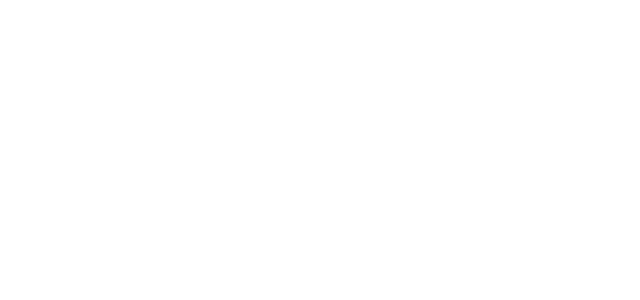
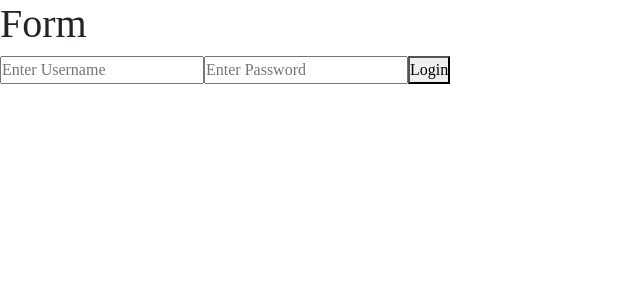
Before and after one commit to mern-trainer/Risin-Batch-ReactJS, a React (Vite) app: page /form in a window 1280 px wide. Before the commit this address had no page. Shown: the top 300 px of the page, without its empty margins (0-640 px from the left). Built offline with nearby package versions, Linux system fonts and the light colour scheme; a web font is replaced by a local one.

Commit message:
form management in react

```diff
--- a/package.json
+++ b/package.json
@@ -12,6 +12,7 @@
   "dependencies": {
     "axios": "^1.7.9",
     "bootstrap": "^5.3.3",
+    "formik": "^2.4.6",
     "react": "^18.3.1",
     "react-bootstrap": "^2.10.7",
     "react-dom": "^18.3.1",
--- a/src/App.jsx
+++ b/src/App.jsx
@@ -16,6 +16,7 @@
 import Page2 from "./Pages/Page2"
 import Params from "./Pages/Params"
 import SingleProductPage from "./Pages/SingleProductPage"
+import FormPage from "./Pages/Form"
 
 // context api => Provide a way to pass data through the component tree without having to pass props down manually at every level
 // global state management
@@ -41,6 +42,7 @@
             <Route path="/page1" Component={Page1} />
             <Route path="/page2" Component={Page2} />
             <Route path="/params/:random_number?" Component={Params} />
+            <Route path="/form" Component={FormPage} />
         </Routes>
     </BrowserRouter>
 }
--- /dev/null
+++ b/src/Pages/Form.jsx
@@ -0,0 +1,36 @@
+import { useState } from "react"
+import toast from "react-hot-toast"
+
+// Form Management Library => Formik
+
+const FormPage = () => {
+
+    const [formData, setFormData] = useState({ username: "", password: "" })
+
+    const handleChange = (event) => {
+        setFormData({ ...formData, [event.target.name]: event.target.value })
+    }
+
+    const handleSubmit = (e) => {
+        e.preventDefault()
+        if (formData.username == "") {
+            return toast.error("Username is required")
+        }
+        if(formData.password == "") {
+            return toast.error("Password is required")
+        }
+        return toast.success("Form submitted successfully")
+    }
+
+    return <div>
+        <h1>Form</h1>
+        <form onSubmit={handleSubmit}>
+            {/* controlled input */}
+            <input type="text" onChange={handleChange} value={formData.username} name="username" placeholder="Enter Username" />
+            <input type="password" onChange={handleChange} name="password" value={formData.password} placeholder="Enter Password" />
+            <button type="submit">Login</button>
+        </form>
+    </div>
+}
+
+export default FormPage
--- a/src/main.jsx
+++ b/src/main.jsx
@@ -5,12 +5,14 @@
 import CounterProvider from "./Providers/counterProvider"
 import { TodoProvider } from "./Providers/TodoProvider"
 import { CartProvider } from "./Providers/CartProvider"
+import { Toaster } from "react-hot-toast";
 
 createRoot(document.getElementById("root")).render(
     <CounterProvider>
         <TodoProvider>
             <CartProvider>
                 <App />
+                <Toaster />
             </CartProvider>
         </TodoProvider>
     </CounterProvider>
```
Also changed, not shown: 1 other file (tests, documents, lock files or other folders).
